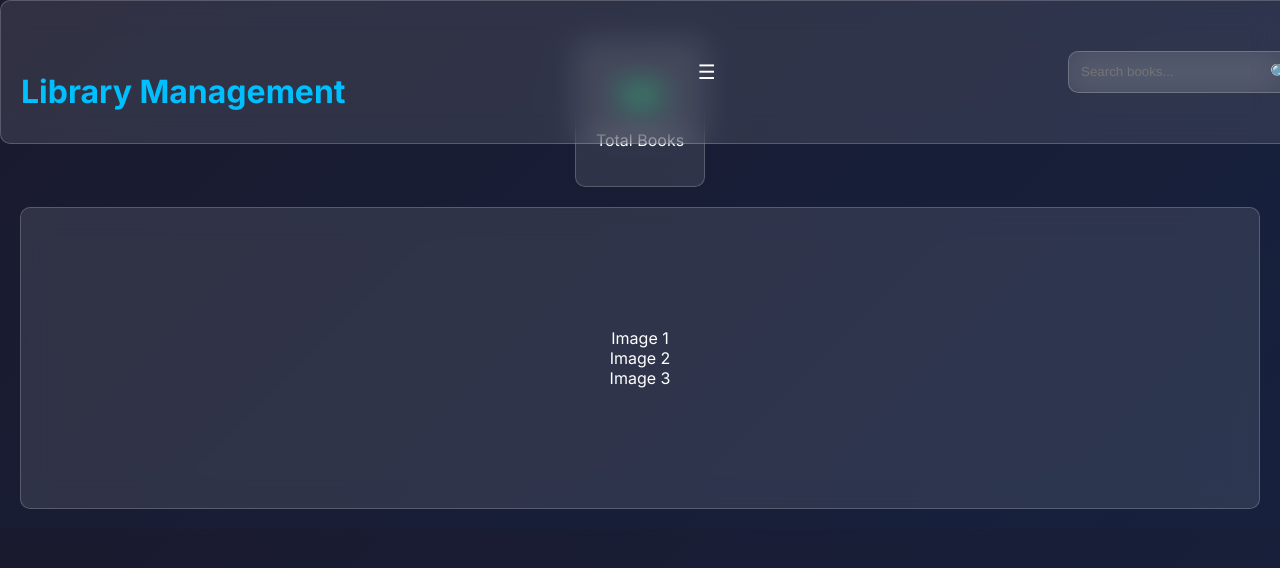
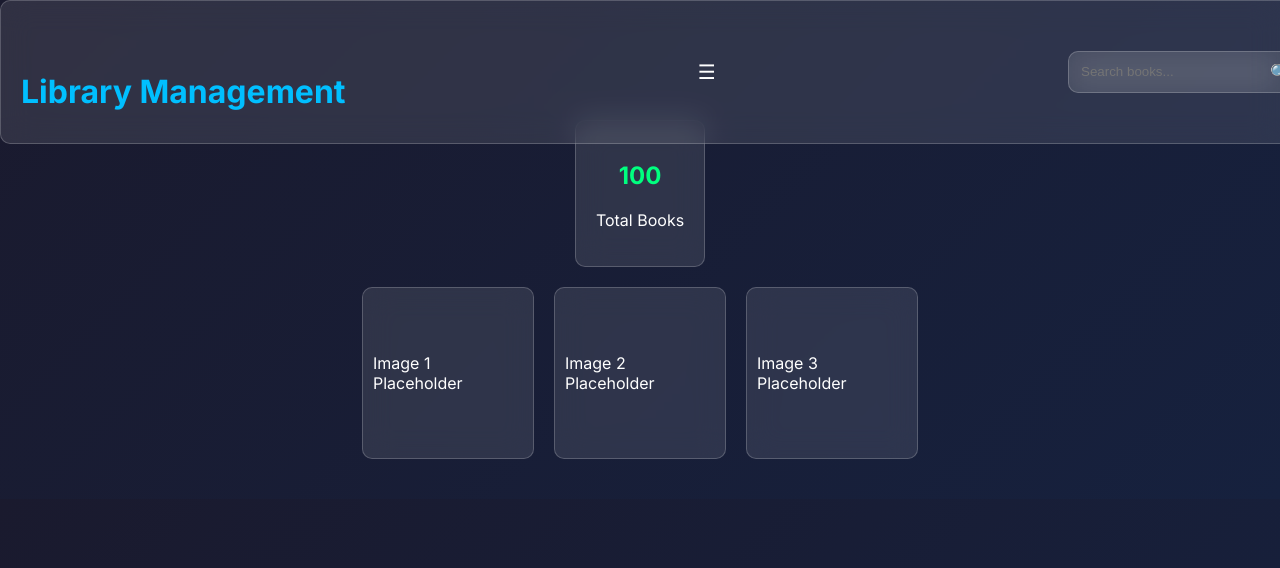
Before and after one commit to kaarthikslab/LMS, a React (Create React App) app: page / in a window 1280 px wide. Shown: the top 568 px of the page. Built offline with nearby package versions, Linux system fonts and the light colour scheme.

Commit message:
Update Dashboard.js

```diff
--- a/src/pages/Dashboard.js
+++ b/src/pages/Dashboard.js
@@ -2,14 +2,20 @@ import React from 'react';
 import KPICards from '../components/KPICards';
 
 const Dashboard = () => (
-  <div>
+  <div style={{ marginTop: '100px' }}> {/* Offset for fixed header */}
     <KPICards />
-    <div className="glass" style={{ height: '300px', display: 'flex', flexDirection: 'column', alignItems: 'center', justifyContent: 'center' }}>
-      <div>Image 1</div>
-      <div>Image 2</div>
-      <div>Image 3</div>
+    <div style={{ display: 'flex', justifyContent: 'center', gap: '20px', margin: '20px 0' }}>
+      <div className="glass square-tile" style={{ width: '150px', height: '150px', display: 'flex', alignItems: 'center', justifyContent: 'center' }}>
+        Image 1 Placeholder
+      </div>
+      <div className="glass square-tile" style={{ width: '150px', height: '150px', display: 'flex', alignItems: 'center', justifyContent: 'center' }}>
+        Image 2 Placeholder
+      </div>
+      <div className="glass square-tile" style={{ width: '150px', height: '150px', display: 'flex', alignItems: 'center', justifyContent: 'center' }}>
+        Image 3 Placeholder
+      </div>
     </div>
   </div>
 );
 
-export default Dashboard
+export default Dashboard;
```
